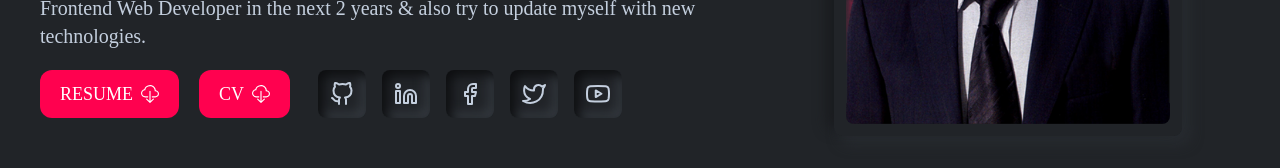
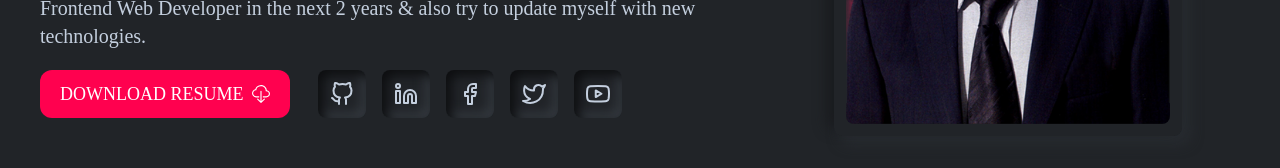
Before and after one commit to mostafizurRahaman/mostafizur-rahaman, a React (Vite) app: page / in a window 1280 px wide. Shown: the part 564-732 px from the top of the page. Built offline with nearby package versions, Linux system fonts and the light colour scheme; a web font is replaced by a local one.

Commit message:
refactor primary button add some types

```diff
--- a/src/components/About/About.tsx
+++ b/src/components/About/About.tsx
@@ -50,7 +50,7 @@ const About = () => {
                   catalogue I have a reputation as being fast learner.
                </p>
                <div className="flex items-center justify-center my-6">
-                  <PrimaryButton content="download My cv">
+                  <PrimaryButton path="./cv.pdf" fileName="Mostafizur_Rahaman_CV"  content="download My cv">
                      <BsDownload></BsDownload>
                   </PrimaryButton>
                </div>
--- a/src/components/Banner/Banner.tsx
+++ b/src/components/Banner/Banner.tsx
@@ -45,10 +45,7 @@ const Banner = () => {
                </p>
                <div className="flex md:flex-row flex-col  items-center gap-5">
                   <div className="flex gap-5">
-                     <PrimaryButton content="Resume">
-                        <BsCloudDownload></BsCloudDownload>
-                     </PrimaryButton>
-                     <PrimaryButton content="CV">
+                     <PrimaryButton fileName="Mostafizur_Rahaman_Resume" path="./resume.pdf" content="Download Resume">
                         <BsCloudDownload></BsCloudDownload>
                      </PrimaryButton>
                   </div>
--- a/src/components/Footer/Footer.tsx
+++ b/src/components/Footer/Footer.tsx
@@ -1,8 +1,6 @@
 import SocialTemplate from "../Shared/SocialTemplate";
 
 import mostafizurRahaman from "../../assets/mostafizur.png";
-import wave from "../../assets/wave.svg";
-import styles from "./Footer.module.css";
 
 const Footer = () => {
    return (
--- a/src/components/Shared/PrimaryButton.tsx
+++ b/src/components/Shared/PrimaryButton.tsx
@@ -3,21 +3,18 @@
 interface PrimaryButton {
    content: string;
    children: React.ReactNode;
+   path: string;
+   fileName?:string;
 }
 
-const PrimaryButton = ({ content, children }: PrimaryButton) => {
+const PrimaryButton = ({ content, children, path, fileName }: PrimaryButton) => {
 
    return (
-      <button className="hover:scale-95 text-lg font-medium flex items-center justify-center bg-secondary px-5 py-[10px] gap-2 rounded-xl uppercase">
+      <a href={path} download={fileName} className="hover:scale-95 text-lg font-medium flex items-center justify-center bg-secondary px-5 py-[10px] gap-2 rounded-xl uppercase">
          <p>{content}</p>
          {children && <span>{children}</span>}
-      </button>
+      </a>
    );
 };
 
 export default PrimaryButton;
-
-// AIzaSyBn-mZOX7lkgzCyliRU9EvqN2z0Cm8n-Vg
-// AIzaSyBkP3OVphXeugqJ9xNl6rVFApSKzf8Wvhk
-
-// channel Id : UCYAm0q3Htrw1UEC9sjS-lTw
```
Also changed, not shown: 1 other file (tests, documents, lock files or other folders).
